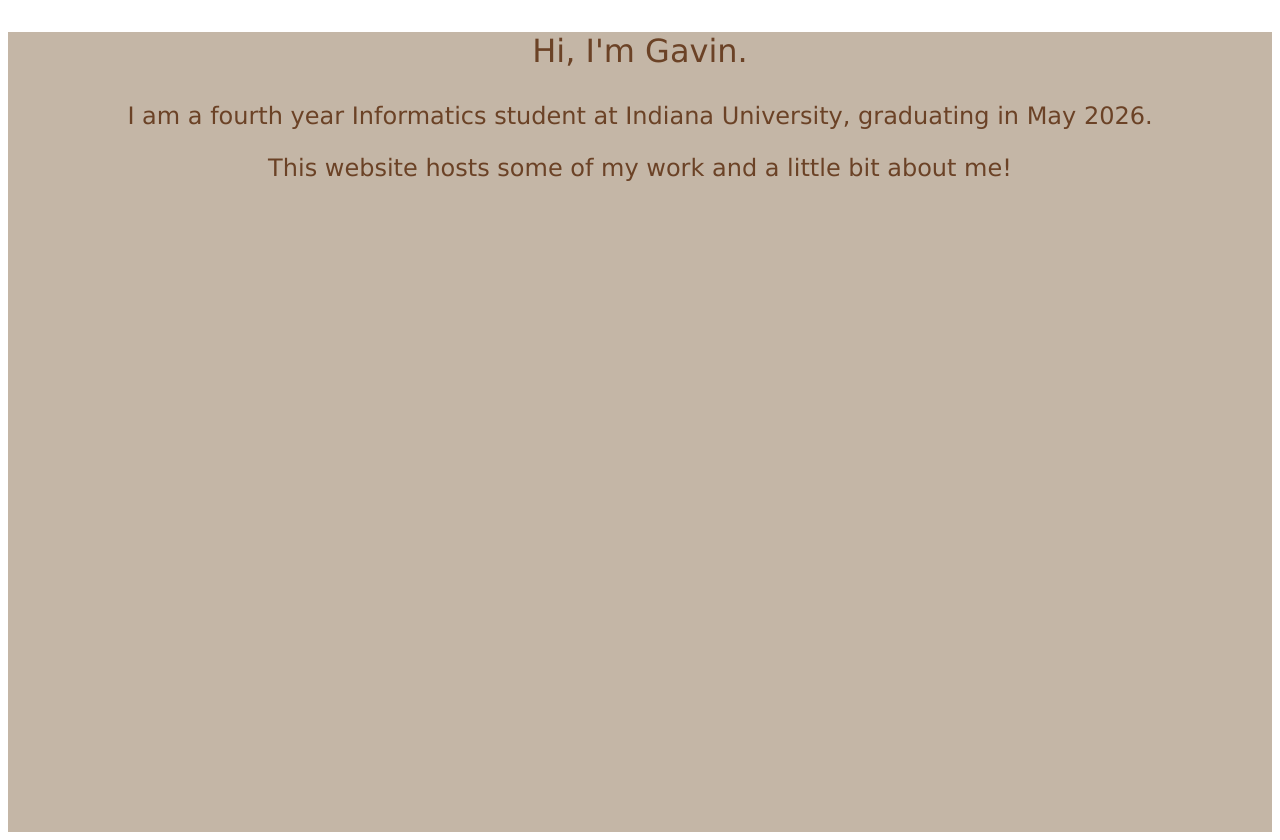
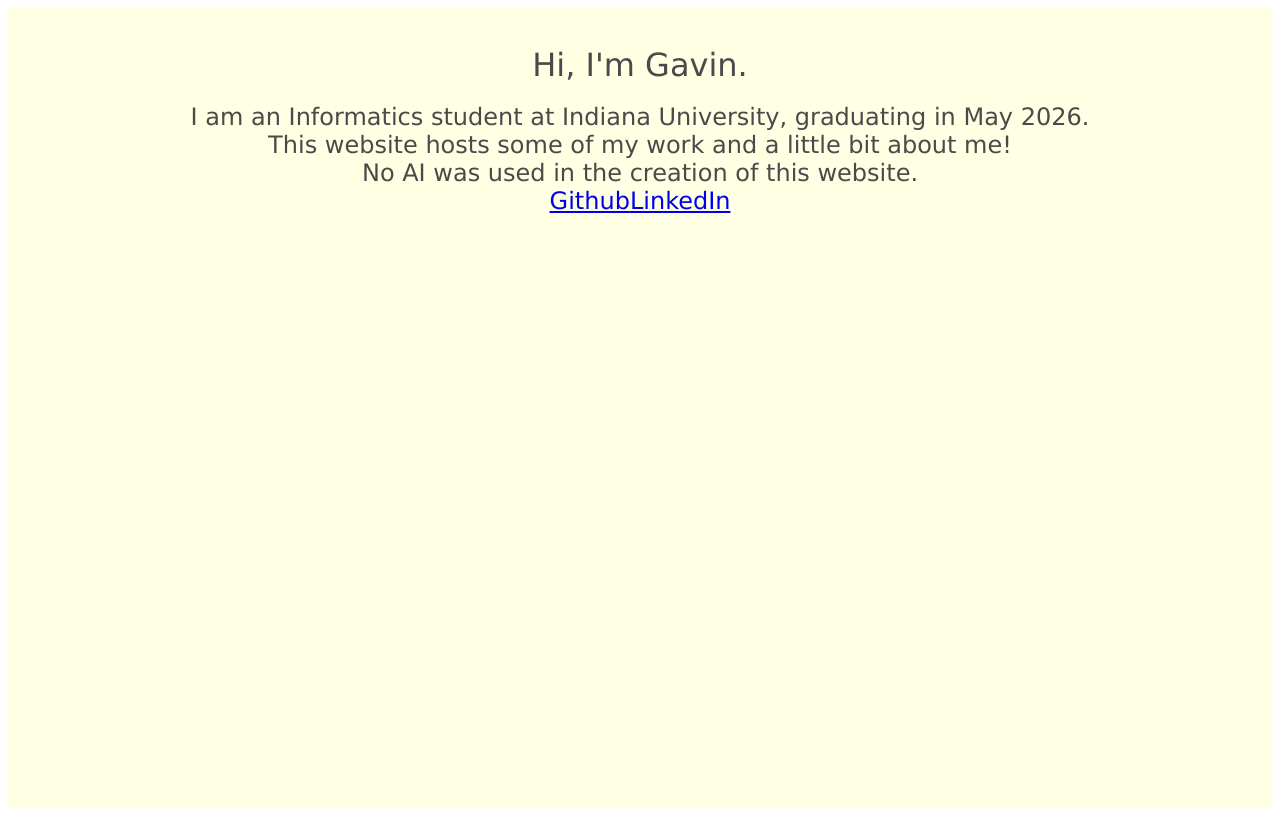
Before and after one commit to powerrgav/personal-website, an Angular app: page / in a window 1280 px wide. After the commit the page ends 816 px from the top, so only its background shows below. Built offline with nearby package versions, Linux system fonts and the light colour scheme.

Commit message:
Add animation to text + add links
Changed color palette to something more minimalist.
Added some styling adjustments to the existing text.
Added animations to existing text.
Added anchors with links to github and linkedin (still need to make these links images, not text).

```diff
--- a/src/app/app.css
+++ b/src/app/app.css
@@ -1,24 +1,69 @@
+*{margin: 0;}
 
 
+/*
+    Basic text styling
+*/
 .headerText{
+    padding-top: 3%;
+    padding-bottom: 1.5%;
     display: flex;
     justify-content: center;
     font-family: Verdana, Geneva, Tahoma, sans-serif;
     font-size: xx-large;
+    animation:tracking-in-contract-bck-top 3s cubic-bezier(.215,.61,.355,1.000) both
 }
 .subHeaderText{
     display: flex;
     justify-content: center;
     font-family: Verdana, Geneva, Tahoma, sans-serif;
     font-size: x-large;
+    animation:tracking-in-contract-bck-top 3s cubic-bezier(.215,.61,.355,1.000) both
 }
-/*Color palette subject to change. Warm, earthy tones. Early ideas:
-    #D9BF77, #A45A3D, #6B4226, #C4B6A6, and #E8DAB2
+/*
+    Styling for links div
+*/
+.links{
+    display: flex;
+    justify-content: center;
+    font-family: Verdana, Geneva, Tahoma, sans-serif;
+    font-size: x-large;
+
+}
+/*Color palette subject to change. Ink wash. Early ideas:
+    #4A4A4A , #CBCBCB , #FFFFE3 , #6D8196
 */
 .fullscreenContainer{
     flex: 1;
     height: 100vh;
     width: 100%;
-    background-color:#c4b6a6;
-    color: #6b4226;
+    background-color:#FFFFE3;
+    color:#4A4A4A;
+
 }
+
+/*
+        This animation was generated by Animista
+        http://animista.net
+        .tracking-in-contract-bck-top{
+    animation:tracking-in-contract-bck-top 3s cubic-bezier(.215,.61,.355,1.000) both
+}
+
+*/
+
+/* ----------------------------------------------
+ * Generated by Animista on 2025-12-31 10:37:40
+ * Licensed under FreeBSD License.
+ * See http://animista.net/license for more info.
+ * w: http://animista.net, t: @cssanimista
+ * ---------------------------------------------- */
+
+@keyframes tracking-in-contract-bck-top{
+    0%{
+        letter-spacing:1em;
+        transform:translateZ(400px) translateY(-300px);
+        opacity:0
+    }
+    40%{opacity:.6}
+    100%{transform:translateZ(0) translateY(0);opacity:1}
+}
--- a/src/app/app.ts
+++ b/src/app/app.ts
@@ -3,9 +3,10 @@
 import { Main } from './main/main';
 
 
+
 /**
  *  This is an early stage of the site's development
- * I want to have the header and subheader text animate onto the page upon page load
+ * I want to have the header and subheader text animate onto the page upon page load [done]
  * I want to have a picture of myself animate onto the screen after the header and subheader text
  * I want to have some buttons that link to my github, one to linkedin, and potentially another that links to a blog
  * I want to be able to scroll down and have the text and image animate away
@@ -16,13 +17,25 @@
   selector: 'app-root',
   imports: [RouterOutlet, Main],
   template: `
-            <div class="fullscreenContainer">
-              <p class="headerText">Hi, I'm Gavin.</p>
-              <p class="subHeaderText">I am a fourth year Informatics student at Indiana University, graduating in May 2026.</p>
-              <p class="subHeaderText">This website hosts some of my work and a little bit about me!<p>
-            </div>`,
+            <div class="fullscreenContainer" id="fullscreenContainer"><!--Begin fullscreenContainer div-->
+              <div id="titleContainer"><!--Begin titleContainer div-->
+                <p class="headerText">Hi, I'm Gavin.</p>
+                <p class="subHeaderText">I am an Informatics student at Indiana University, graduating in May 2026.</p>
+                <p class="subHeaderText">This website hosts some of my work and a little bit about me!<p>
+                <p class="subHeaderText">No AI was used in the creation of this website.</p>
+              </div> <!--End titleContainer div-->
+
+              <div id="links" class="links"><!--Begin links div-->
+                <a href="https://github.com/powerrgav">Github</a> <!--Replace with image-->
+                <a href="https://www.linkedin.com/in/gavin-r-power">LinkedIn</a><!--Replace with image-->
+              </div><!--End links div-->
+
+            </div><!--End fullscreenContainer div-->
+            `,
   styleUrl: './app.css'
 })
+
+
 export class App {
-  protected readonly title = signal('Gavin or other Viewer');
+
 }
```
